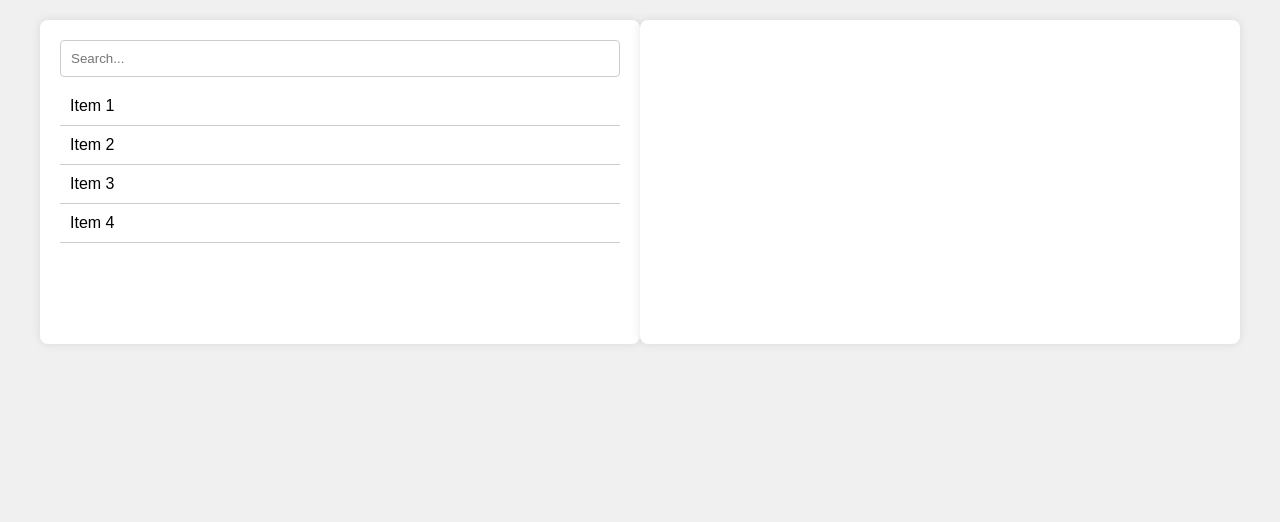
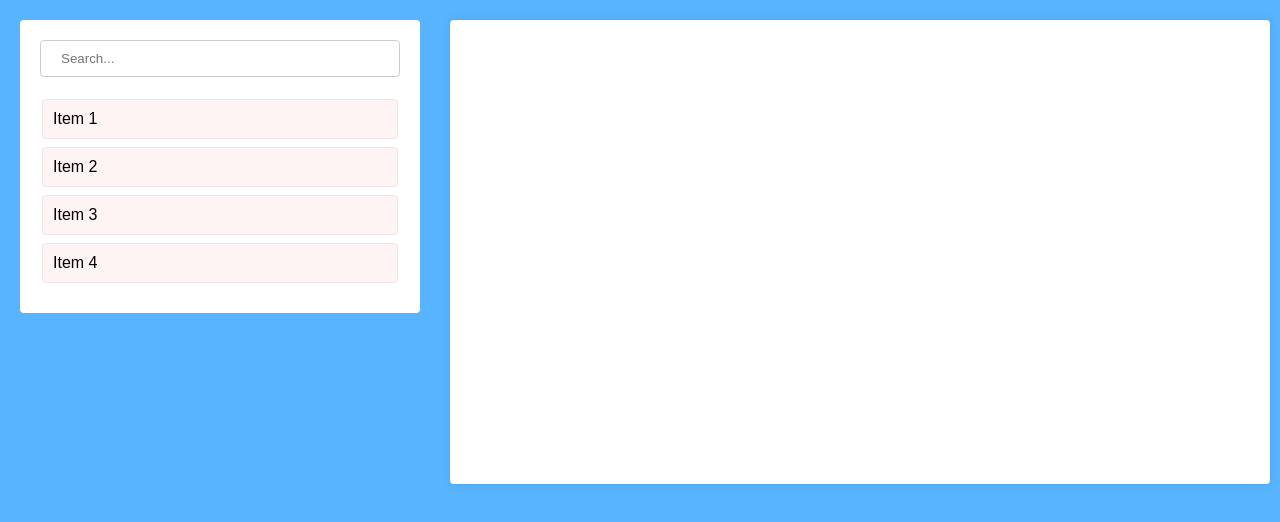
Before and after one commit to Jarch01/Chart_handling, a website: page index.html in a window 1280 px wide. Drawn offline with nearby package versions, Linux system fonts and the light colour scheme; no server answers.

Commit message:
Design changes

```diff
--- a/index.html
+++ b/index.html
@@ -8,6 +8,7 @@
 </head>
 <body>
     <div class="container">
+        <div class="sidebar">
             <div class="left-section">
                 <input type="text" id="search" onkeyup="search()" placeholder="Search...">
                 <ul id="item-list">
@@ -18,6 +19,10 @@
                     <!-- Add more items here -->
                 </ul>
             </div>
+        </div>
+
+
+
         <div class="right-section">
             <canvas id="chart"></canvas>
         </div>
--- a/package.json
+++ b/package.json
@@ -1,6 +1,6 @@
 {
   "scripts": {
-    "server" : "npx json-server --watch db.json"
+    "server": "npx json-server --watch db.json"
   },
   "dependencies": {
     "json-server": "^1.0.0-alpha.23"
--- a/styles.css
+++ b/styles.css
@@ -6,49 +6,62 @@
 
 body {
     font-family: Arial, sans-serif;
-    background-color: #f0f0f0;
+    background-color: #58b4ff;
 }
 
 .container {
     display: flex;
     justify-content: space-between;
-    max-width: 1200px;
-    margin: 20px auto;
+    max-width: 100%;
 }
 
 .left-section {
     flex: 1;
-    background-color: #fff;
+    background-color: #ffffff;
     padding: 20px;
-    border-radius: 8px;
+    border-radius: 4px;
     box-shadow: 0 0 10px rgba(0, 0, 0, 0.1);
+    overflow-y: auto;
 }
+.sidebar {
+    width: 400px;
+    height: 100%;
+    background-color: #f0f0f0;
+    margin: 20px;
+    border-radius: 4px;
+    box-sizing: border-box;
+    overflow-y: auto;
+  }
 
 .right-section {
     flex: 1;
     background-color: #fff;
-    padding: 20px;
-    border-radius: 8px;
+    padding: 50px;
+    margin: 20px 10px;
+    border-radius: 4px;
     box-shadow: 0 0 10px rgba(0, 0, 0, 0.1);
 }
 
 input[type="text"] {
     width: 100%;
-    padding: 10px;
-    margin-bottom: 10px;
+    padding: 10px 20px;
+    margin-bottom: 20px;
     border: 1px solid #ccc;
     border-radius: 4px;
-    outline: none;
+    outline:#58b4ff;
 }
 
 ul {
     list-style-type: none;
-    padding: 0;
+    padding: 2px;
 }
 
 li {
     padding: 10px;
-    border-bottom: 1px solid #ccc;
+    border: 1px solid #cccccc58;
+    margin-bottom: 8px;
+    border-radius: 4px;
+    background-color: #ffededa0;
 }
 
 canvas {
```
Also changed, not shown: db.json (+8 -4 lines), Search.svg (added), 1 other file. Lines whose indentation alone changed are shown as unchanged.
